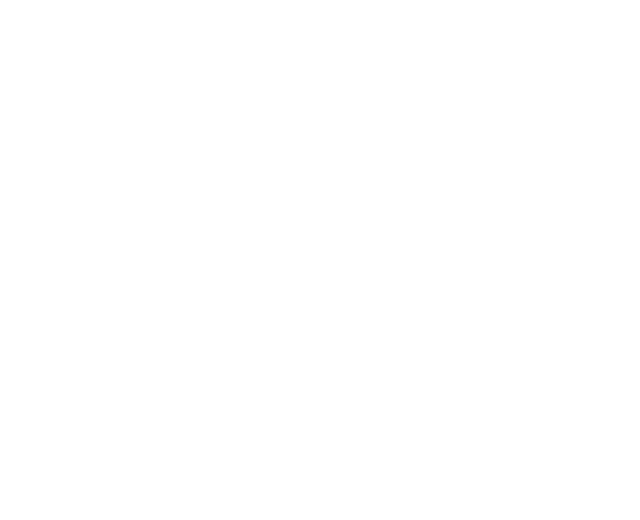
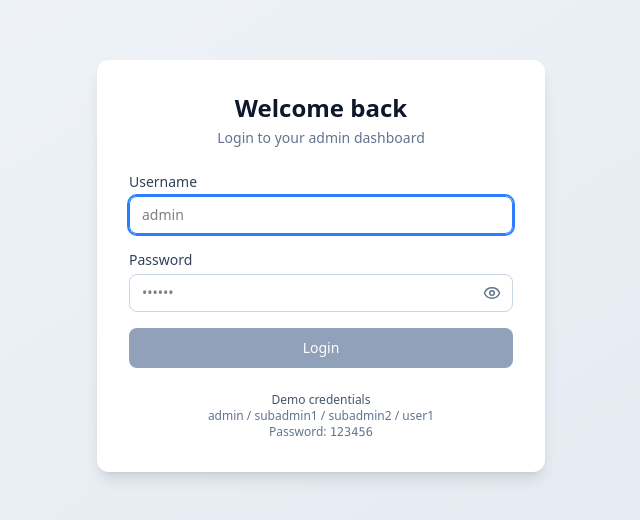
Before and after one commit to Parth-Gajjar-2693/admin-panel-1, a React (Vite) app: page / in a window 1280 px wide. Before the commit this address had no page. Shown: the part 134-654 px from the top of the page, without its empty margins (319-959 px from the left). Built offline with nearby package versions, Linux system fonts and the light colour scheme.

Commit message:
fix: app routes issue

```diff
--- a/src/routes/AppRoutes.tsx
+++ b/src/routes/AppRoutes.tsx
@@ -6,10 +6,11 @@
 import Products from "@/pages/Products";
 import Alerts from "@/pages/Alerts";
 
-
 export default function AppRoutes() {
   return (
     <Routes>
+      <Route path="/" element={<Login />} />
+      <Route path="/login" element={<Login />} />
       <Route path="/login" element={<Login />} />
 
       <Route
```
